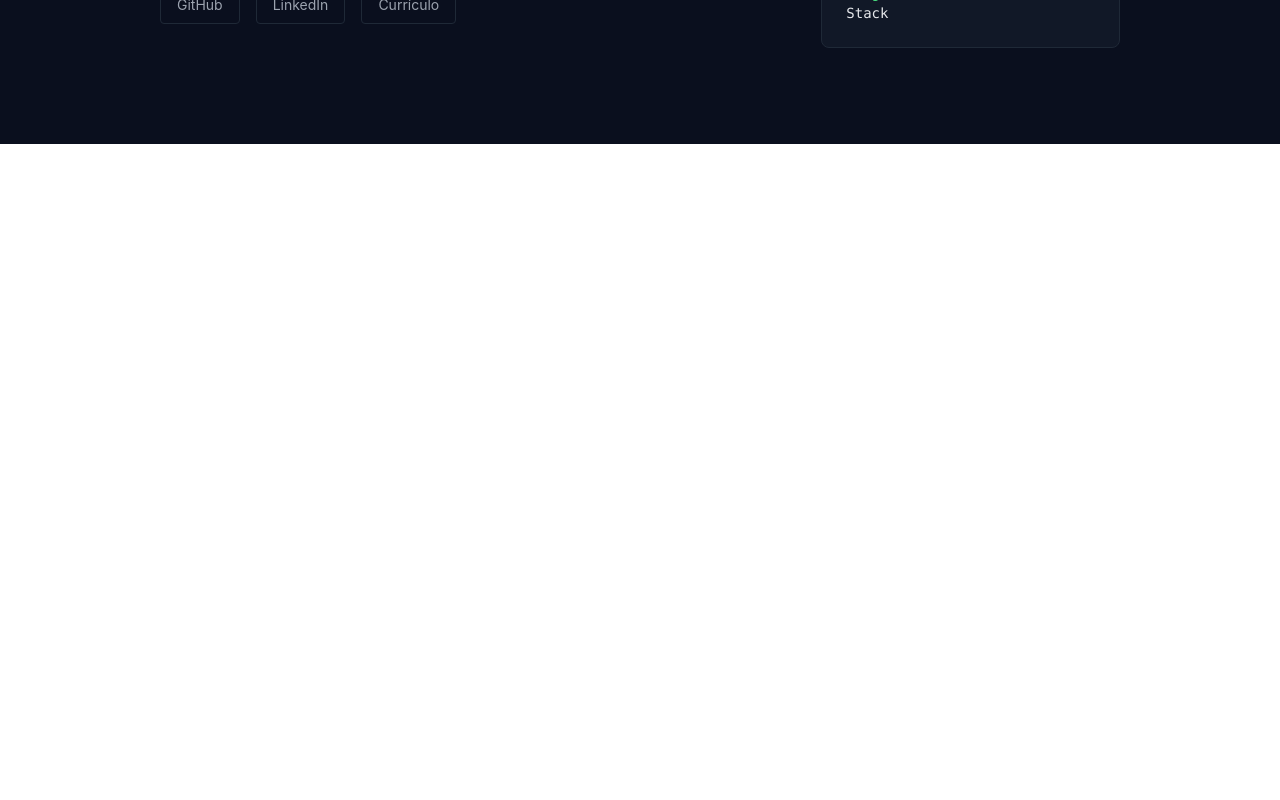
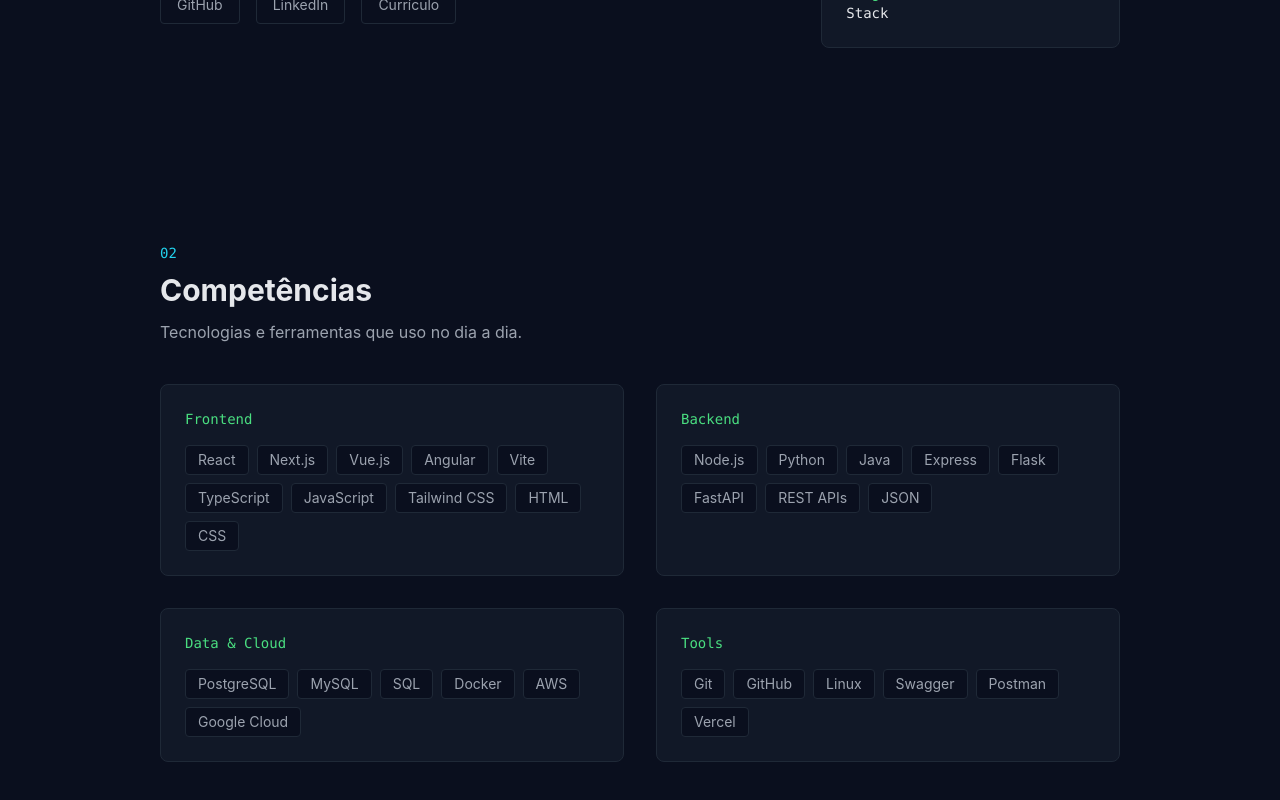
Before and after one commit to guibuenoc/portfolio, a React (Vite) app: page / in a window 1280 px wide. Shown: the part 1182-1982 px from the top of the page. Before the commit the page ends 1326 px from the top, so only its background shows below. Built offline with nearby package versions, Linux system fonts and the light colour scheme.

Commit message:
feat: adiciona seção de competências

```diff
--- a/src/App.tsx
+++ b/src/App.tsx
@@ -1,6 +1,7 @@
 import { Navbar } from './components/Navbar'
 import { Hero } from './components/Hero'
 import { About } from './components/About'
+import { Skills } from './components/Skills'
 
 function App() {
   return (
@@ -8,6 +9,7 @@
       <Navbar />
       <Hero />
       <About />
+      <Skills />
     </main>
   )
 }
--- /dev/null
+++ b/src/components/Skills.tsx
@@ -0,0 +1,38 @@
+import { skillCategories } from '../data/skills'
+import { Section } from './section'
+import { SectionTitle } from './SectionTitle'
+
+export function Skills() {
+  return (
+    <Section id="competencias">
+      <SectionTitle
+        number="02"
+        title="Competências"
+        subtitle="Tecnologias e ferramentas que uso no dia a dia."
+      />
+
+      <div className="grid gap-8 md:grid-cols-2">
+        {skillCategories.map((category) => (
+          <div
+            key={category.title}
+            className="rounded-lg border border-border bg-surface p-6"
+          >
+            <h3 className="font-mono text-sm text-terminal">
+              {category.title}
+            </h3>
+            <div className="mt-4 flex flex-wrap gap-2">
+              {category.skills.map((skill) => (
+                <span
+                  key={skill}
+                  className="rounded border border-border bg-background px-3 py-1 text-sm text-muted transition-colors hover:border-accent hover:text-accent"
+                >
+                  {skill}
+                </span>
+              ))}
+            </div>
+          </div>
+        ))}
+      </div>
+    </Section>
+  )
+}
```
